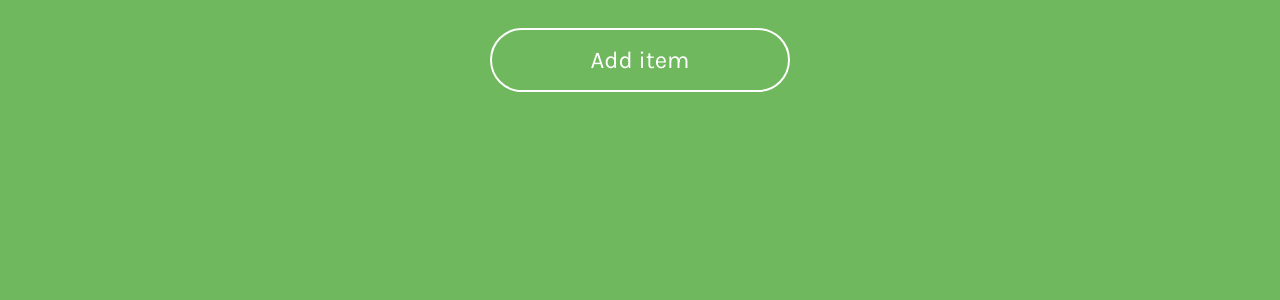
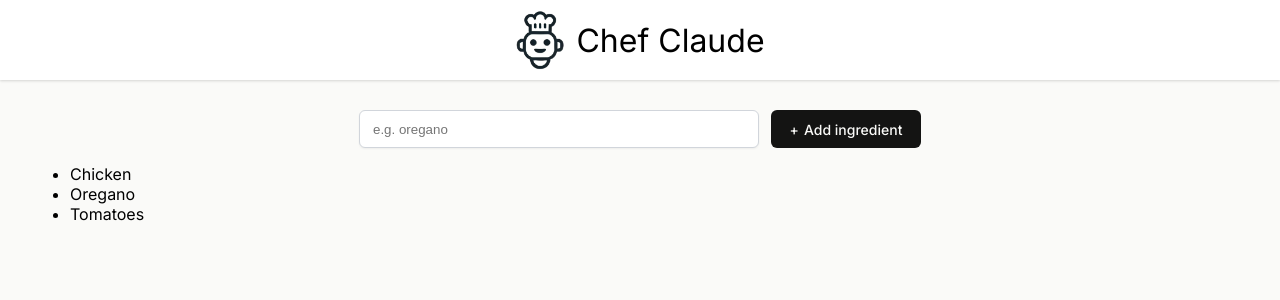
Before and after one commit to danchenkov/fr1, a React (Vite) app: page / in a window 1280 px wide. Shown: the top 300 px of the page. Built offline with nearby package versions, Linux system fonts and the light colour scheme.

Commit message:
Chef Claude - adding ingredients works

```diff
--- a/App.jsx
+++ b/App.jsx
@@ -1,24 +1,11 @@
-import React from "react"
+import Header from "./Header"
+import Main from "./Main"
 
 export default function App() {
-    const [myFavoriteThings, setMyFavoriteThings] = new React.useState([])
-    const allFavoriteThings = ["💦🌹", "😺", "💡🫖", "🔥🧤", "🟤🎁",
-    "🐴", "🍎🥧", "🚪🔔", "🛷🔔", "🥩🍝"]
-    const thingsElements = myFavoriteThings.map(thing => <p key={thing}>{thing}</p>)
-
-    function addFavoriteThing() {
-      setMyFavoriteThings((prevFavThings) => [
-        ...prevFavThings,
-        allFavoriteThings[prevFavThings.length]
-      ])
-    }
-
-    return (
-      <main>
-        <button onClick={addFavoriteThing}>Add item</button>
-        <section aria-live="polite">
-          {thingsElements}
-        </section>
-      </main>
-    )
-  }
+  return (
+    <>
+      <Header />
+      <Main />
+    </>
+  )
+}
--- a/Header.jsx
+++ b/Header.jsx
@@ -1,8 +1,10 @@
+import chefClaudeLogo from "./images/chef-claude-icon.png"
+
 export default function Header() {
-	return (
-		<header>
-			<img src="./images/chef-claude-icon.png" alt="Chef Claude Icon" />
-			<h1>Chef Claude</h1>
-		</header>
-	)
+    return (
+        <header>
+            <img src={chefClaudeLogo} alt="Chef Claude Icon"/>
+            <h1>Chef Claude</h1>
+        </header>
+    )
 }
--- a/Main.jsx
+++ b/Main.jsx
@@ -1,6 +1,7 @@
+import React from "react"
+
 export default function Main() {
-    const ingredients = ["Chicken", "Oregano", "Tomatoes"]
-
+    const [ingredients, setIngredients] = React.useState(["Chicken", "Oregano", "Tomatoes"])
     const ingredientsListItems = ingredients.map(ingredient => (
         <li key={ingredient}>{ingredient}</li>
     ))
@@ -9,8 +10,7 @@ export default function Main() {
         event.preventDefault()
         const formData = new FormData(event.currentTarget)
         const newIngredient = formData.get("ingredient")
-        ingredients.push(newIngredient)
-        console.log(ingredients)
+        setIngredients(prevList => [...prevList, newIngredient])
     }
 
     return (
--- a/index.css
+++ b/index.css
@@ -3,45 +3,68 @@
 }
 
 body {
-    padding: 20px;
-    font-size: 1.3rem;
-    color: white;
-    background-color: #70B85D;
+    margin: 0;
+    font-family: Inter, sans-serif;
+    background-color: #FAFAF8;
+}
+
+header {
+    display: flex;
+    gap: 11px;
+    align-items: center;
+    justify-content: center;
+
+    height: 80px;
+
+    background-color: white;
+    box-shadow: 0 1px 3px 0 rgb(0 0 0 / 10%), 0 1px 2px 0 rgb(0 0 0 / 6%);
+}
+
+header > img {
+    width: 50px;
+}
+
+header > h1 {
+    font-weight: 400;
 }
 
 main {
-    display: flex;
-    flex-direction: column;
-    align-items: center;
+    padding: 30px 30px 10px;
 }
 
-button {
-    cursor: pointer;
-
-    width: 100%;
-    max-width: 300px;
-    margin-bottom: 20px;
-    padding: 1rem;
-
-    font-family: Karla, sans-serif;
-    font-size: 24px;
-    color: white;
-
-    background-color: transparent;
-    border: 2px solid white;
-    border-radius: 50px;
+.add-ingredient-form {
+    display: flex;
+    gap: 12px;
+    justify-content: center;
+    height: 38px;
 }
 
-button:hover {
-    color: #2C5E2E;
-    background-color: #FFFEF1;
+.add-ingredient-form > input {
+    flex-grow: 1;
+
+    min-width: 150px;
+    max-width: 400px;
+    padding: 9px 13px;
+
+    border: 1px solid #D1D5DB;
+    border-radius: 6px;
+    box-shadow: 0 1px 2px 0 rgb(0 0 0 / 5%);
 }
 
-button:focus {
-    outline: 0;
+.add-ingredient-form > button {
+    width: 150px;
+
+    font-family: Inter, sans-serif;
+    font-size: 0.875rem;
+    font-weight: 500;
+    color: #FAFAF8;
+
+    background-color: #141413;
+    border: none;
+    border-radius: 6px;
 }
 
-p {
-    margin-block: 10px;
-    font-size: 2rem;
+.add-ingredient-form > button::before {
+    content: "+";
+    margin-right: 5px;
 }
```
Also changed, not shown: package.json (+5 -5 lines), 1 other file (tests, documents, lock files or other folders).
